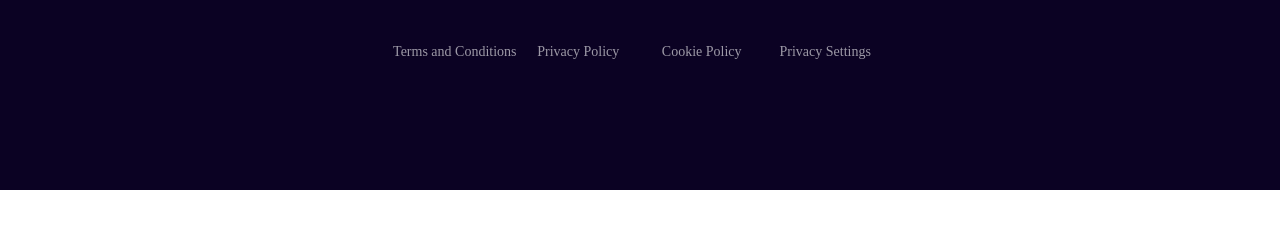
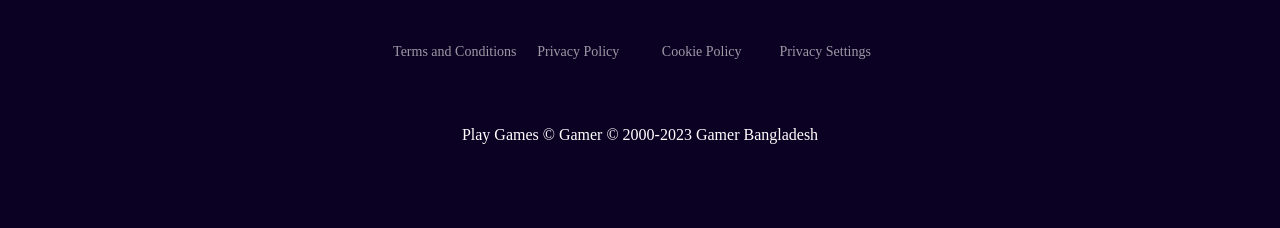
Before and after one commit to hassan2050g/Gaming-site, a plain HTML site: page index.html in a window 1280 px wide. Shown: the part 2111-2339 px from the top of the page. Before the commit the page ends 2301 px from the top, so only its background shows below. Drawn offline with Linux system fonts and the light colour scheme.

```diff
--- a/index.html
+++ b/index.html
@@ -132,6 +132,9 @@
         <p>Cookie Policy</p>
         <p>Privacy Settings</p>
       </div>
+      <p class="copyright">
+        Play Games &copy; Gamer &copy; 2000-2023 Gamer Bangladesh
+      </p>
     </footer>
   </body>
 </html>
--- a/styles/style.css
+++ b/styles/style.css
@@ -265,10 +265,6 @@ footer {
   gap: 66px;
 }
 
-/* .logo-footer {
-  margin-bottom: 66px;
-} */
-
 .footer-nav {
   display: grid;
   grid-template-columns: repeat(6, 1fr);
@@ -294,6 +290,10 @@ footer {
   font-family: Work Sans;
   font-size: 14px;
   font-weight: 400;
+}
+.copyright {
+  color: #fff;
+  font-size: 16px;
 }
 
 /* -------------------------------------responsive designs */
```
